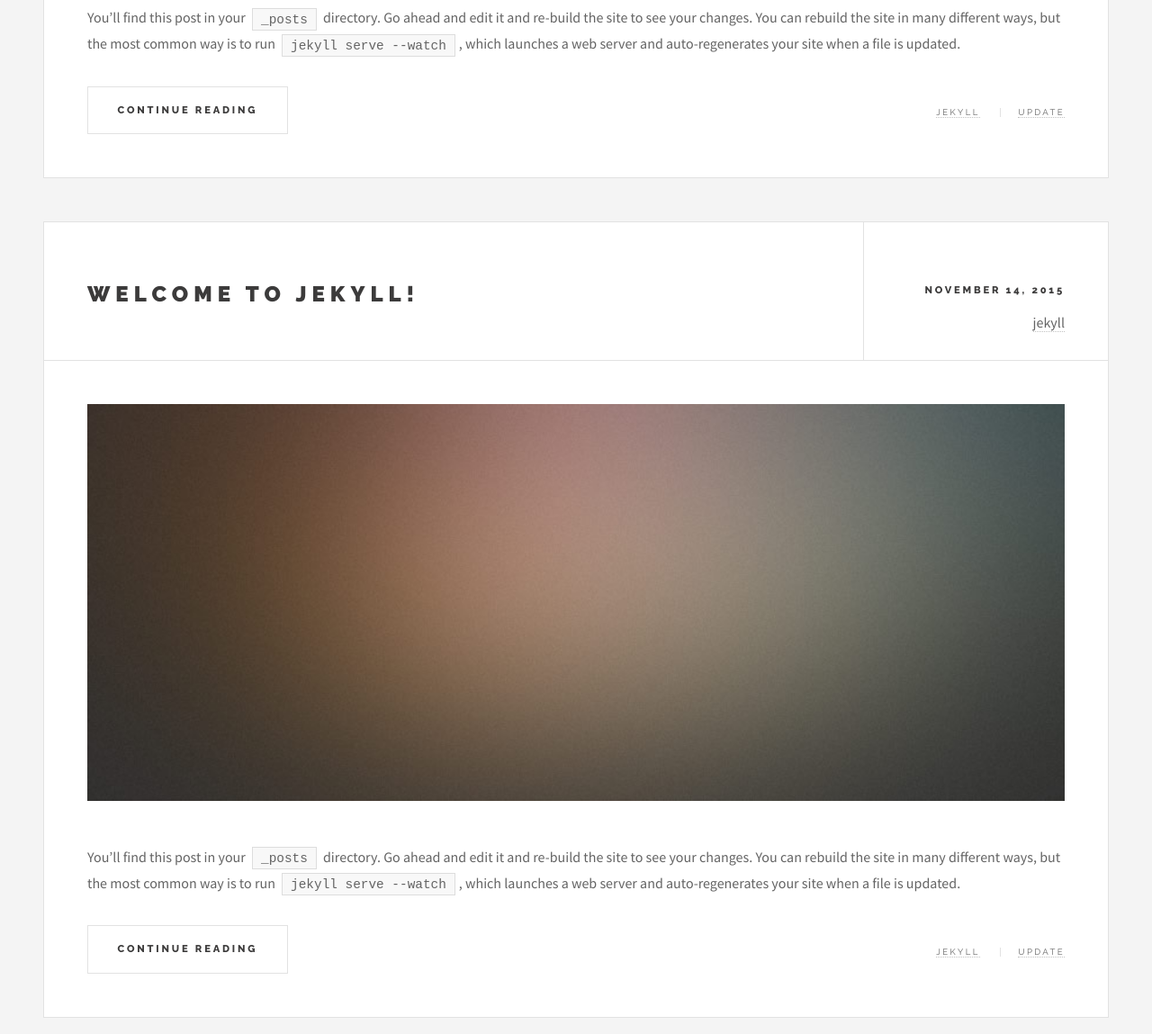
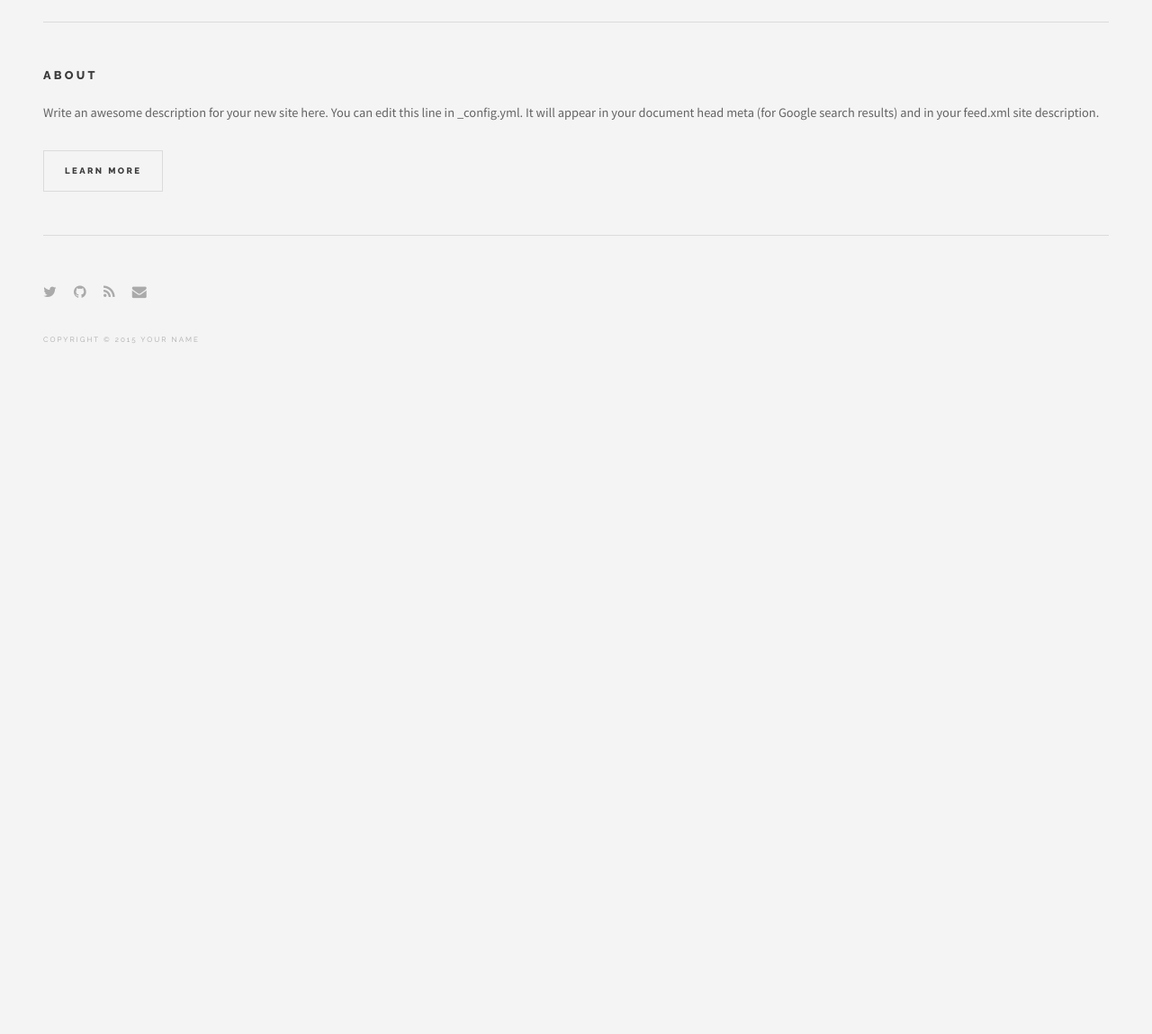
Before and after one commit to hongyu-chy/hongyu-chy.github.io, a Jekyll site: the page built from index.html, in a window 1280 px wide and 1400 px high, scrolled down 4443 px, cut to the strip 251-1400 px from the top of the window. Shown: the whole strip at 90% size. Built offline with Jekyll 4.4.1, drawn with Linux system fonts in a browser that asks for light colours; the list of posts is cut into pages by our own code; after the commit the page ends 5142 px from its top, so only the background shows below that; some of the changed text lies outside the part shown.

Commit message:
Delete template blog

```diff
--- a/_config.yml
+++ b/_config.yml
@@ -6,7 +6,7 @@ description: > # this means to ignore newlines until "baseurl:"
   line in _config.yml. It will appear in your document head meta (for
   Google search results) and in your feed.xml site description.
 baseurl: "" # the subpath of your site, e.g. /blog/
-url: "http://yourdomain.com" # the base hostname & protocol for your site
+url: "http://chenhongyu.cn" # the base hostname & protocol for your site
 twitter_username: jekyllrb
 github_username:  sunrainchy
 
--- a/_posts/2015-11-14-welcome-to-jekyll.markdown
+++ /dev/null
@@ -1,27 +0,0 @@
----
-layout: post
-title:  "Welcome to Jekyll!"
-date:   2015-11-14 16:52:07
-categories: jekyll update
-tags: jekyll update
-image: /images/pic02.jpg
----
-You’ll find this post in your `_posts` directory. Go ahead and edit it and re-build the site to see your changes. You can rebuild the site in many different ways, but the most common way is to run `jekyll serve --watch`, which launches a web server and auto-regenerates your site when a file is updated.
-
-To add new posts, simply add a file in the `_posts` directory that follows the convention `YYYY-MM-DD-name-of-post.ext` and includes the necessary front matter. Take a look at the source for this post to get an idea about how it works.
-
-Jekyll also offers powerful support for code snippets:
-
-{% highlight ruby %}
-def print_hi(name)
-  puts "Hi, #{name}"
-end
-print_hi('Tom')
-#=> prints 'Hi, Tom' to STDOUT.
-{% endhighlight %}
-
-Check out the [Jekyll docs][jekyll] for more info on how to get the most out of Jekyll. File all bugs/feature requests at [Jekyll’s GitHub repo][jekyll-gh]. If you have questions, you can ask them on [Jekyll’s dedicated Help repository][jekyll-help].
-
-[jekyll]:      http://jekyllrb.com
-[jekyll-gh]:   https://github.com/jekyll/jekyll
-[jekyll-help]: https://github.com/jekyll/jekyll-help
--- a/_posts/2015-11-14-welcome-to-jekyll3.markdown
+++ /dev/null
@@ -1,27 +0,0 @@
----
-layout: post
-title:  "Welcome to Jekyll!"
-date:   2015-11-14 16:52:07
-categories: jekyll update
-tags: jekyll update
-image: /images/pic03.jpg
----
-You’ll find this post in your `_posts` directory. Go ahead and edit it and re-build the site to see your changes. You can rebuild the site in many different ways, but the most common way is to run `jekyll serve --watch`, which launches a web server and auto-regenerates your site when a file is updated.
-
-To add new posts, simply add a file in the `_posts` directory that follows the convention `YYYY-MM-DD-name-of-post.ext` and includes the necessary front matter. Take a look at the source for this post to get an idea about how it works.
-
-Jekyll also offers powerful support for code snippets:
-
-{% highlight ruby %}
-def print_hi(name)
-  puts "Hi, #{name}"
-end
-print_hi('Tom')
-#=> prints 'Hi, Tom' to STDOUT.
-{% endhighlight %}
-
-Check out the [Jekyll docs][jekyll] for more info on how to get the most out of Jekyll. File all bugs/feature requests at [Jekyll’s GitHub repo][jekyll-gh]. If you have questions, you can ask them on [Jekyll’s dedicated Help repository][jekyll-help].
-
-[jekyll]:      http://jekyllrb.com
-[jekyll-gh]:   https://github.com/jekyll/jekyll
-[jekyll-help]: https://github.com/jekyll/jekyll-help
--- a/_posts/2015-11-14-welcome-to-jekyll4.markdown
+++ /dev/null
@@ -1,27 +0,0 @@
----
-layout: post
-title:  "Welcome to Jekyll!"
-date:   2015-11-14 16:52:07
-categories: jekyll update
-tags: jekyll update
-image: /images/pic01.jpg
----
-You’ll find this post in your `_posts` directory. Go ahead and edit it and re-build the site to see your changes. You can rebuild the site in many different ways, but the most common way is to run `jekyll serve --watch`, which launches a web server and auto-regenerates your site when a file is updated.
-
-To add new posts, simply add a file in the `_posts` directory that follows the convention `YYYY-MM-DD-name-of-post.ext` and includes the necessary front matter. Take a look at the source for this post to get an idea about how it works.
-
-Jekyll also offers powerful support for code snippets:
-
-{% highlight ruby %}
-def print_hi(name)
-  puts "Hi, #{name}"
-end
-print_hi('Tom')
-#=> prints 'Hi, Tom' to STDOUT.
-{% endhighlight %}
-
-Check out the [Jekyll docs][jekyll] for more info on how to get the most out of Jekyll. File all bugs/feature requests at [Jekyll’s GitHub repo][jekyll-gh]. If you have questions, you can ask them on [Jekyll’s dedicated Help repository][jekyll-help].
-
-[jekyll]:      http://jekyllrb.com
-[jekyll-gh]:   https://github.com/jekyll/jekyll
-[jekyll-help]: https://github.com/jekyll/jekyll-help
```
Also changed, not shown: _posts/2015-11-14-welcome-to-jekyll0.markdown (deleted, +0 -27 lines), _posts/2015-11-14-welcome-to-jekyll1.markdown (deleted, +0 -27 lines), _posts/2015-11-14-welcome-to-jekyll2.markdown (deleted, +0 -27 lines).
